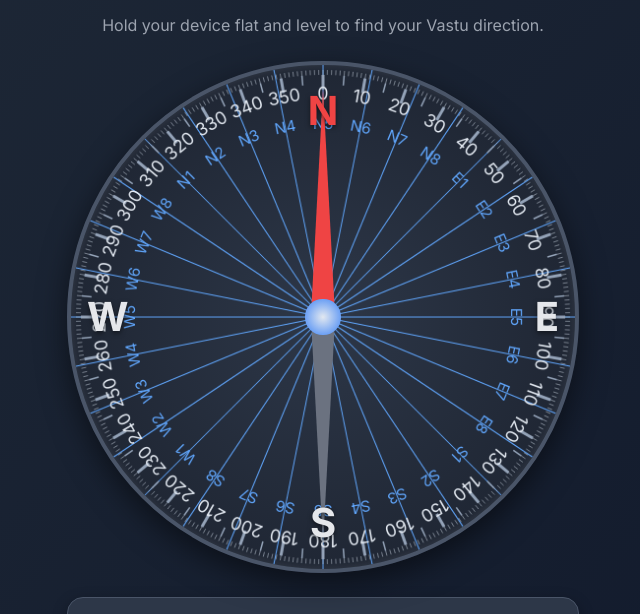
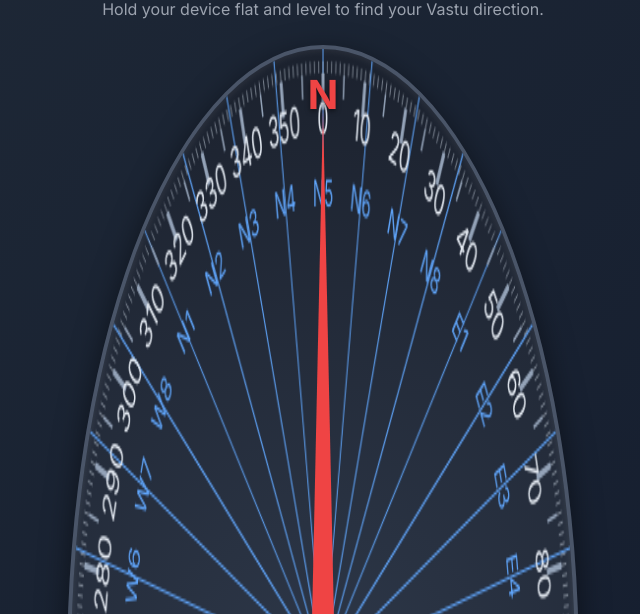
Before and after one commit to akshhatjaiin/vastu-compass, a plain HTML site: page index.html in a window 1280 px wide. Shown: the part 63-677 px from the top of the page, without its empty margins (317-957 px from the left). Drawn offline with nearby package versions, Linux system fonts and the light colour scheme.

Commit message:
Update index.html

```diff
--- a/index.html
+++ b/index.html
@@ -13,36 +13,40 @@
             background: linear-gradient(135deg, #1f2937 0%, #0f172a 100%);
             color: #e2e8f0;
             touch-action: none;
-            display: flex;
-            flex-direction: column;
-            justify-content: center;
-            align-items: center;
-            min-height: 100vh;
-            padding: 1rem;
         }
 
-        .main-content-wrapper {
+        .main-container {
             display: flex;
             flex-direction: column;
             align-items: center;
+            justify-content: space-between;
+            min-height: 100vh;
             width: 100%;
-            max-width: 32rem;
-            gap: 1.5rem;
+            padding: 1rem;
+            box-sizing: border-box;
+        }
+
+        .header-content {
+            display: flex;
+            flex-direction: column;
+            align-items: center;
+            gap: 0.5rem;
+            margin-bottom: 1.5rem;
         }
 
         .compass-and-labels-wrapper {
             position: relative;
-            width: 90vmin;
-            height: 90vmin;
+            /* Use a flexible basis and grow to fill vertical space */
+            width: 100%;
+            padding-top: 100%; /* Maintain 1:1 aspect ratio */
             max-width: 32rem;
-            max-height: 32rem;
-            display: flex;
-            justify-content: center;
-            align-items: center;
+            flex-grow: 1;
         }
 
         .compass-container {
-            position: relative;
+            position: absolute;
+            top: 0;
+            left: 0;
             width: 100%;
             height: 100%;
             box-shadow: 0 10px 30px rgba(0, 0, 0, 0.5), inset 0 0 10px rgba(255, 255, 255, 0.1);
@@ -52,7 +56,6 @@
             overflow: hidden;
         }
 
-        /* This wrapper will now rotate based on device orientation */
         #compass-face-wrapper {
             position: absolute;
             top: 0;
@@ -62,7 +65,6 @@
             transition: transform 0.1s ease-out;
         }
 
-        /* The compass canvas and the NSEW labels are now inside the rotating wrapper */
         #compassCanvas {
             position: absolute;
             top: 0;
@@ -77,14 +79,11 @@
             text-shadow: 0 2px 5px rgba(0, 0, 0, 0.5);
             font-size: 5vmin; /* Use vmin for responsive font size */
         }
-        /* These positions are now relative to the compass-face-wrapper */
         .cardinal-label.n { top: 1rem; left: 50%; transform: translateX(-50%); color: #ef4444; }
         .cardinal-label.s { bottom: 1rem; left: 50%; transform: translateX(-50%); }
         .cardinal-label.e { right: 1rem; top: 50%; transform: translateY(-50%); }
         .cardinal-label.w { left: 1rem; top: 50%; transform: translateY(-50%); }
 
-
-        /* The needle container is now static, with the needle pointing "up" */
         .compass-needle-container {
             position: absolute;
             width: 100%;
@@ -140,6 +139,7 @@
             box-shadow: 0 5px 15px rgba(0, 0, 0, 0.3);
             width: 100%;
             max-width: 32rem;
+            margin-top: 1.5rem;
         }
 
         .info-box h2 {
@@ -148,27 +148,25 @@
     </style>
 </head>
 
-<body class="bg-gray-900 flex flex-col items-center justify-center min-h-screen text-gray-200 p-4">
+<body>
 
-    <!-- Main Content Wrapper to handle responsive layout -->
-    <div class="main-content-wrapper">
-        <h1 class="text-3xl font-bold">Vastu Compass</h1>
-        <p class="text-gray-400 text-center">Hold your device flat and level to find your Vastu direction.</p>
+    <div class="main-container">
+        <!-- Header -->
+        <div class="header-content">
+            <h1 class="text-3xl font-bold">Vastu Compass</h1>
+            <p class="text-gray-400 text-center">Hold your device flat and level to find your Vastu direction.</p>
+        </div>
 
+        <!-- Compass and Labels -->
         <div class="compass-and-labels-wrapper">
-            <!-- Compass Container -->
             <div class="compass-container">
-                <!-- This wrapper now rotates to show the correct direction -->
                 <div id="compass-face-wrapper">
                     <canvas id="compassCanvas" class="w-full h-full"></canvas>
-                    <!-- Cardinal Direction Labels - now inside the rotating wrapper -->
                     <div class="cardinal-label n">N</div>
                     <div class="cardinal-label s">S</div>
                     <div class="cardinal-label e">E</div>
                     <div class="cardinal-label w">W</div>
                 </div>
-
-                <!-- Compass Needle - this stays fixed at the top -->
                 <div class="compass-needle-container">
                     <div id="needle">
                         <div class="needle-red"></div>
@@ -179,7 +177,7 @@
             </div>
         </div>
 
-        <!-- Direction and Vastu Info Display -->
+        <!-- Info Box -->
         <div class="info-box">
             <div class="text-center mb-4">
                 <h2 class="text-4xl font-extrabold" id="angle-display">--°</h2>
@@ -193,18 +191,18 @@
             </div>
         </div>
 
-        <!-- Message/Status Display -->
-        <div id="message-box-container">
-            <div id="message-box" class="p-4 bg-gray-800 border border-gray-700 text-gray-400 rounded-lg text-sm transition-opacity duration-300 max-w-sm text-center">
+        <!-- Message Box -->
+        <div id="message-box-container" class="mt-4">
+            <div id="message-box" class="p-4 bg-gray-800 border border-gray-700 text-gray-400 rounded-lg text-sm transition-opacity duration-300 text-center">
                 <p>Please grant permission to use the device sensor.</p>
             </div>
         </div>
+
+        <!-- Permission Button -->
+        <button id="permission-button" class="mt-4 px-6 py-3 bg-blue-600 text-white font-semibold rounded-full shadow-lg hover:bg-blue-700 transition-colors duration-300">
+            Allow Access
+        </button>
     </div>
-
-    <!-- Permission Button (iOS 13+) - positioned outside the main content wrapper -->
-    <button id="permission-button" class="mt-4 px-6 py-3 bg-blue-600 text-white font-semibold rounded-full shadow-lg hover:bg-blue-700 transition-colors duration-300">
-        Allow Access
-    </button>
 
     <script>
         document.addEventListener("DOMContentLoaded", () => {
@@ -221,7 +219,6 @@
 
             let compassRadius;
 
-            // Vastu data parsed from the user's CSV file
             const vastuData = {
                 "N1": { "Direction": "NNW", "Element": "Water", "Colors": "Blue" },
                 "N2": { "Direction": "NNW", "Element": "Water", "Colors": "Blue" },
@@ -324,22 +321,20 @@
                 ctx.save();
                 ctx.translate(compassRadius, compassRadius);
 
-                // --- Draw the 32 sector division lines ---
                 ctx.save();
-                ctx.strokeStyle = '#60a5fa'; /* Brighter lines for main vastu zones */
+                ctx.strokeStyle = '#60a5fa';
                 ctx.lineWidth = 1;
                 for (let i = 0; i < 360; i += 11.25) {
                     ctx.save();
                     ctx.rotate(i * Math.PI / 180);
                     ctx.beginPath();
-                    ctx.moveTo(0, 0); // Start from the center
-                    ctx.lineTo(0, -compassRadius); // Draw line to the edge
+                    ctx.moveTo(0, 0);
+                    ctx.lineTo(0, -compassRadius);
                     ctx.stroke();
                     ctx.restore();
                 }
                 ctx.restore();
 
-                // Draw 1-degree markings
                 ctx.strokeStyle = '#cbd5e1';
                 ctx.lineWidth = 0.5;
                 const innerMarkRadiusOne = compassRadius - 5;
@@ -354,7 +349,6 @@
                     ctx.restore();
                 }
 
-                // Draw sub-degree markings (5-degree intervals)
                 ctx.strokeStyle = '#94a3b8';
                 ctx.lineWidth = 1.5;
                 const innerMarkRadius = compassRadius - 20;
@@ -369,7 +363,6 @@
                     ctx.restore();
                 }
 
-                // Draw degree numbers and longer marks for 10-degree intervals
                 ctx.font = `${(compassRadius * 0.07)}px Inter`;
                 ctx.fillStyle = '#e2e8f0';
                 ctx.textAlign = 'center';
@@ -389,7 +382,6 @@
                     ctx.restore();
                 }
 
-                // Draw 32 Vastu zone labels
                 const mainSectorAngle = 11.25;
 
                 const vastuLabelRadius = compassRadius - 60;
@@ -423,7 +415,6 @@
             function getVastuDirectionFromAngle(angle) {
                 let currentAngle = angle;
 
-                // Handle the wraparound case for N4
                 if (currentAngle >= 348.75) {
                     return "N4";
                 }
@@ -438,7 +429,7 @@
 
             function getTraditionalDirectionFromAngle(angle) {
                 for (const direction of traditionalDirections) {
-                    if (direction.name === "N") { // Special case for North
+                    if (direction.name === "N") {
                         if (angle >= direction.min || angle < direction.max) {
                             return direction.name;
                         }
@@ -472,12 +463,11 @@
                 const vastuDirection = getVastuDirectionFromAngle(alpha);
                 const traditionalDirection = getTraditionalDirectionFromAngle(alpha);
 
-                // This is the key fix: rotate the entire compass face
                 compassFaceWrapper.style.transform = `rotate(${-alpha}deg)`;
 
                 angleDisplay.textContent = `${Math.round(alpha)}°`;
+                vastuDirectionName.textContent = traditionalDirection;
                 vastuDirectionName.textContent = vastuDirection;
-                traditionalDirectionName.textContent = traditionalDirection;
                 updateVastuTips(vastuDirection);
             }
 
```
